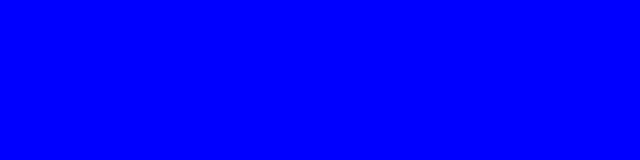
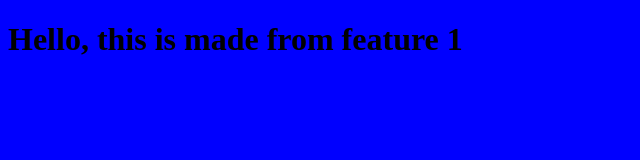
Before and after one commit to paeshi/git_playground, a plain HTML site: page index.html in a window 1280 px wide. Shown: the whole page, without its empty margins (0-640 px from the left). Drawn offline with Linux system fonts and the light colour scheme.

Commit message:
changes made in feature 1

```diff
--- a/index.html
+++ b/index.html
@@ -8,6 +8,7 @@
     <title>Git Playground</title>
   </head>
   <body>
+    <h1>Hello, this is made from feature 1</h1>
     <script src="script.js" />
   </body>
 </html>
--- a/script.js
+++ b/script.js
@@ -1 +1,2 @@
 console.log("hi");
+console.log("what");
```
